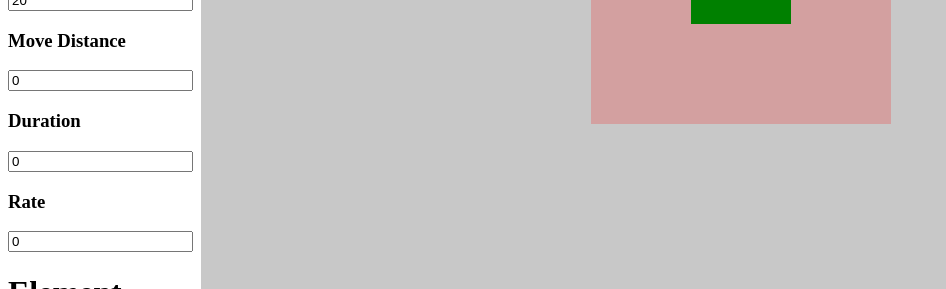
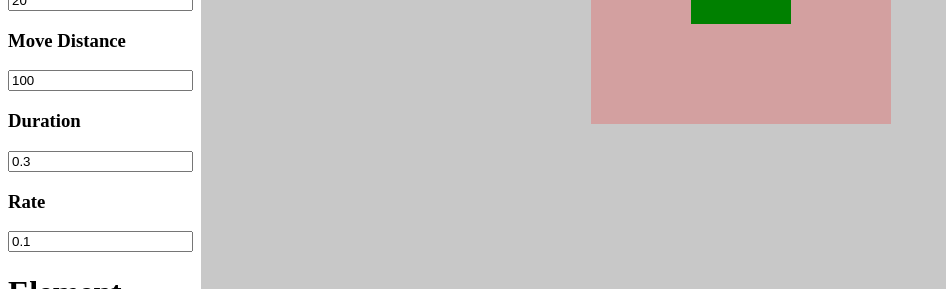
Before and after one commit to WbaN314/svelte-dodge, a SvelteKit app: page / in a window 1280 px wide. Shown: the part 511-800 px from the top of the page, without its empty margins (0-946 px from the left). Built offline with nearby package versions, Linux system fonts and the light colour scheme.

Commit message:
Foramtting

```diff
--- a/src/routes/+page.svelte
+++ b/src/routes/+page.svelte
@@ -6,9 +6,9 @@
 	let debug = true;
 	let box: Box = { up: 100, right: 100, down: 100, left: 100 };
 	let activationDistance = 20;
-	let duration = 0;
-	let rate = 0;
-	let moveDistance = 0;
+	let duration = 0.3;
+	let rate = 0.1;
+	let moveDistance = 100;
 
 	let width = 100;
 	let height = 100;
--- a/src/routes/demo/+page.svelte
+++ b/src/routes/demo/+page.svelte
@@ -1,8 +1,8 @@
 <script lang="ts">
 	import Dodge from '$lib/Dodge.svelte';
 
-	let username: String;
-	let password: String;
+	let username: String = "";
+	let password: String = "";
 	let warning = false;
 	let login = false;
 
@@ -25,6 +25,7 @@
 	</div>
 	<div>
 		<Dodge
+			box = {{up: 0, left: 0, right: 600, down: 0}}
 			dodge={!(username?.length > 0 && password?.length > 0)}
 			on:move={() => {
 				clearTimeout(timeout);
```
Also changed, not shown: src/lib/Dodge.svelte (+10 -7 lines).
